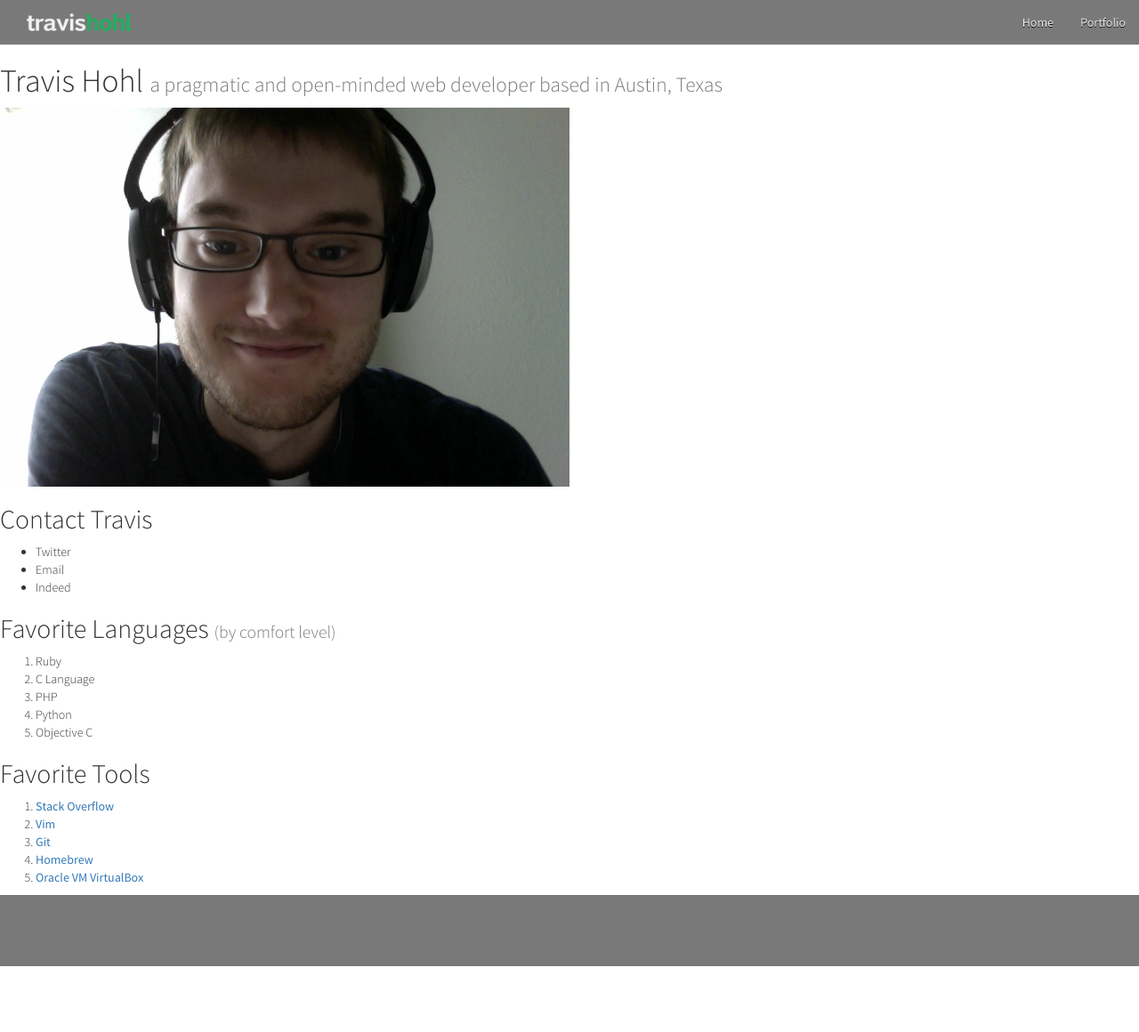
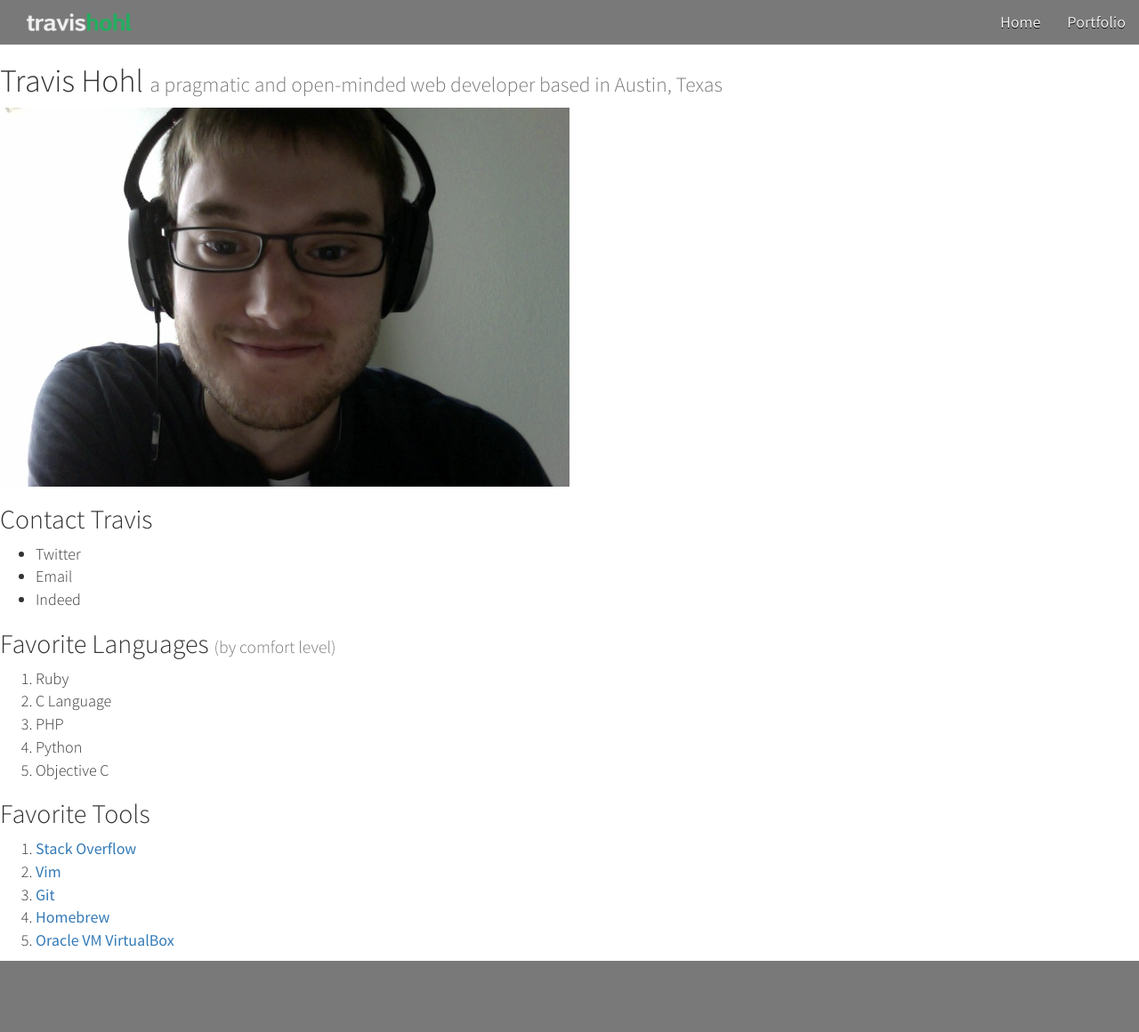
Before and after one commit to travishohl/travishohl.github.io, a Jekyll site: the page built from index.html, in a window 1280 px wide. Shown: the whole page at 89% size. Built offline with Jekyll 4.4.1, drawn with Linux system fonts in a browser that asks for light colours; before the commit the page ends 1086 px from its top, so only the background shows below that.

Commit message:
Increase base font size from 14px to 18px.

```diff
--- a/css/main.scss
+++ b/css/main.scss
@@ -21,6 +21,7 @@ a:hover .glyphicon {
 
 body {
     font-family: 'Source Sans Pro Light';
+    font-size: 18px;
 }
 
 
```
